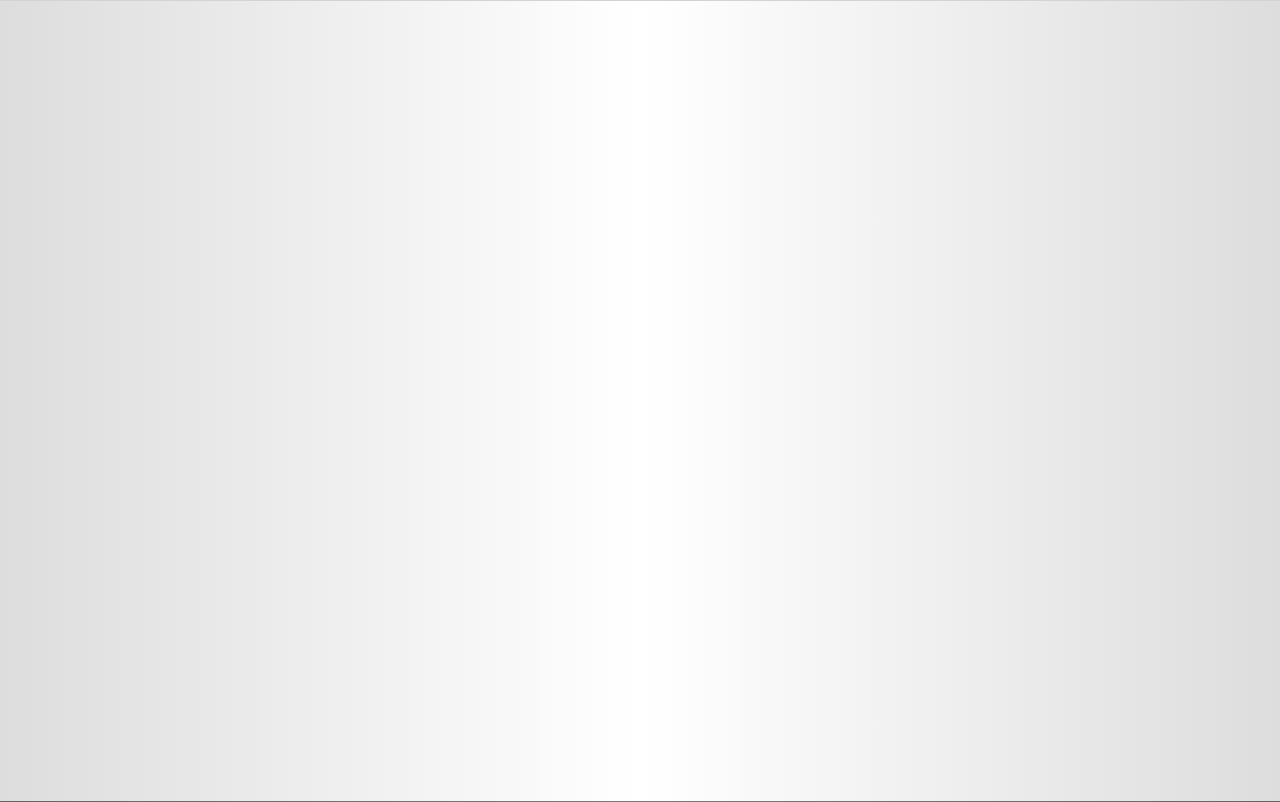
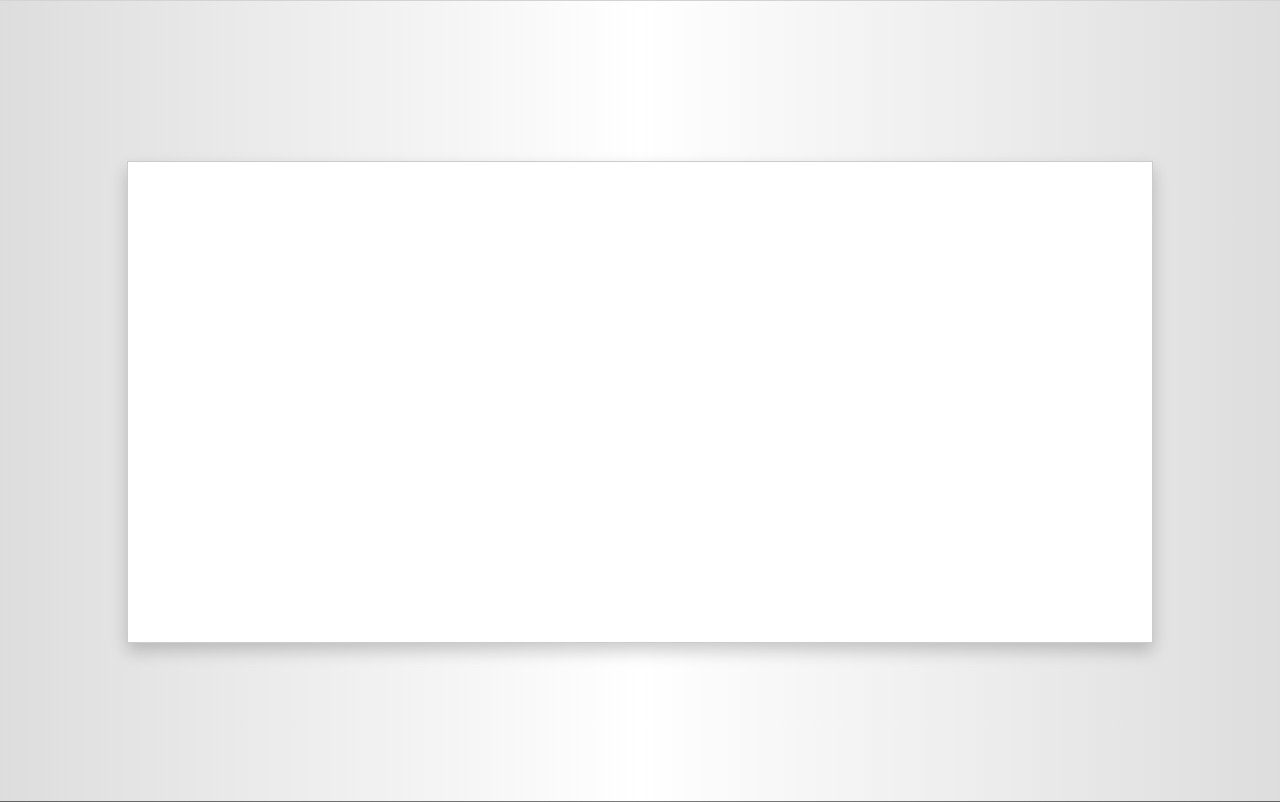
Before and after one commit to ldtan/lbc-app, a Flask app: page /home/ in a window 1280 px wide. Shown: the part 799-1601 px from the top of the page. Run offline with Flask 2, Linux system fonts and the light colour scheme.

Commit message:
Add section 'upcoming-events' to home page

```diff
--- a/app/v1/views/static/css/home.css
+++ b/app/v1/views/static/css/home.css
@@ -59,3 +59,15 @@
     position: relative;
     width: 100%;
 }
+
+#upcoming-events-container {
+    background: #ffffff;
+    border: 1px solid #cccccc;
+    box-shadow: 0px 8px 16px 0px rgba(0, 0, 0, 0.2);
+    height: 60vh;
+    left: 0;
+    margin: 20vh auto;
+    position: absolute;
+    right: 0;
+    width: 80%;
+}
--- a/app/v1/views/templates/home.html
+++ b/app/v1/views/templates/home.html
@@ -12,6 +12,6 @@
         </div>
     </section>
     <section id="main-upcoming-events-container">
-
+        <div id="upcoming-events-container"></div>
     </section>
 {% endblock body %}
```
